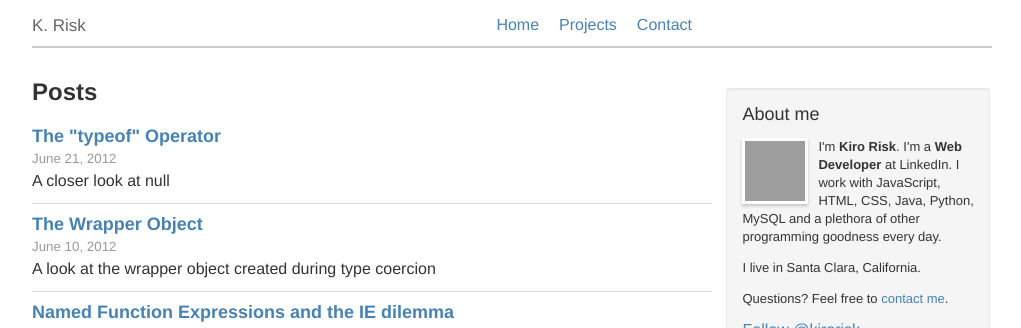
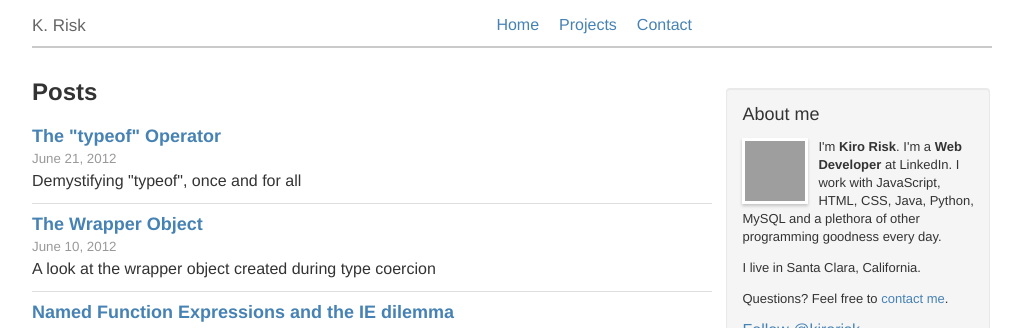
Before and after one commit to krisk/krisk.github.com, a Jekyll site: the page built from index.html, in a window 1280 px wide, cut to the strip 0-328 px from the top of the page. Shown: the whole strip, without its empty margins (128-1149 px from the left). Built offline with Jekyll 4.4.1, drawn with Linux system fonts in a browser that asks for light colours; comment, search, counter and statistics services are not loaded; grey boxes are pictures that could not be loaded.

Commit message:
added summary

```diff
--- a/_posts/2012-06-21-typeof_null.md
+++ b/_posts/2012-06-21-typeof_null.md
@@ -1,7 +1,7 @@
 ---
 layout: post
 title: The "typeof" Operator
-summary: A closer look at null
+summary: Demystifying "typeof", once and for all
 disqus_title: typeof_null
 disqus_identifer: 1000103
 tags: javascript, functions, Strings, Numbers, type
```
